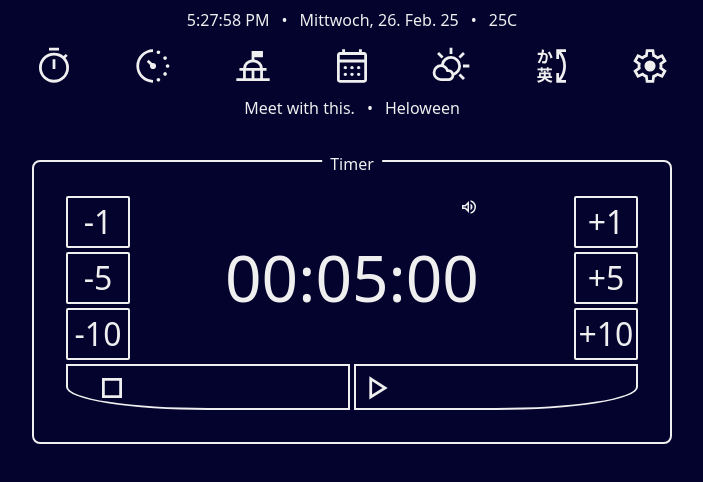
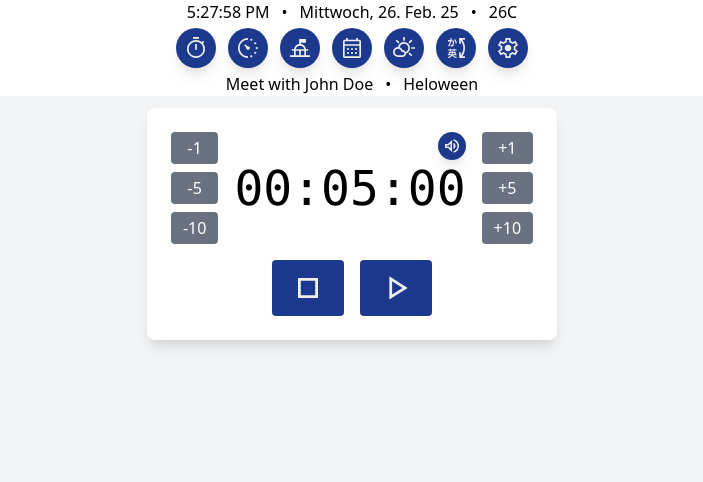
Before and after one commit to abusnitsky/simple-tools, a React (Vite) app in the folder simple-tools/: page /timer in a window 1280 px wide. Shown: the top 482 px of the page, without its empty margins (288-991 px from the left). Built offline with nearby package versions, Linux system fonts and the light colour scheme.

Commit message:
restyle header and timer

```diff
--- a/simple-tools/src/Header/Header.jsx
+++ b/simple-tools/src/Header/Header.jsx
@@ -1,6 +1,9 @@
 import React from 'react';
-import HeaderTop from './HeaderTop';
-import HeaderBottom from './HeaderBottom';
+import HeaderClock from './HeaderClock';
+import HeaderDate from './HeaderDate';
+import HeaderWeather from './HeaderWeather';
+import HeaderCalendarEvent from './HeaderCalendarEvent';
+import HeaderHoliday from './HeaderHoliday';
 import HeaderNavButton from './HeaderNavButton';
 import timerIcon from '../assets/timer_32dp.svg';
 import stopwatchIcon from '../assets/stopwatch_32dp.svg';
@@ -13,18 +16,25 @@ import settingsIcon from '../assets/settings_32dp.svg';
 const Header = () => {
 
     return (
-        <header className='header'>
-            <HeaderTop />
-            <nav className='header-nav'>
-                <HeaderNavButton id='timer' icon={timerIcon}/>
-                <HeaderNavButton id='stopwatch' icon={stopwatchIcon}/>
-                <HeaderNavButton id='todo' icon={todoIcon}/>
-                <HeaderNavButton id='calendar' icon={calendarIcon}/>
-                <HeaderNavButton id='weather' icon={weatherIcon}/>
-                <HeaderNavButton id='translit' icon={translitIcon}/>
-                <HeaderNavButton id='settings' icon={settingsIcon}/>
+        <header className='text-center space-y-1'>
+            <div className='flex justify-center space-x-3'>
+                <HeaderClock /><span>&#8226;</span>
+                <HeaderDate /><span>&#8226;</span>
+                <HeaderWeather />
+            </div>
+            <nav className='flex justify-center space-x-3'>
+                <HeaderNavButton id='timer' icon={timerIcon} />
+                <HeaderNavButton id='stopwatch' icon={stopwatchIcon} />
+                <HeaderNavButton id='todo' icon={todoIcon} />
+                <HeaderNavButton id='calendar' icon={calendarIcon} />
+                <HeaderNavButton id='weather' icon={weatherIcon} />
+                <HeaderNavButton id='translit' icon={translitIcon} />
+                <HeaderNavButton id='settings' icon={settingsIcon} />
             </nav>
-            <HeaderBottom />
+            <div className='flex justify-center space-x-3'>
+                <HeaderCalendarEvent /><span>&#8226;</span>
+                <HeaderHoliday />
+            </div>
         </header>
     );
 };
--- a/simple-tools/src/Header/HeaderBottom.jsx
+++ /dev/null
@@ -1,13 +0,0 @@
-import React from 'react';
-
-const HeaderBottom = () => {
-    return (
-        <div className='header-bottom'>
-            <div className='header-calendar-event'>Meet with this.</div>
-            <div className='bullet'>&#8226;</div>
-            <div className='header-holiday'>Heloween</div>
-        </div>
-    );
-};
-
-export default HeaderBottom;
--- /dev/null
+++ b/simple-tools/src/Header/HeaderCalendarEvent.jsx
@@ -0,0 +1,9 @@
+import React from 'react';
+
+const HeaderCalendarEvent = () => {
+    return (
+        <span>Meet with John Doe</span>
+    );
+};
+
+export default HeaderCalendarEvent;
--- a/simple-tools/src/Header/Clock.jsx
+++ b/simple-tools/src/Header/HeaderClock.jsx
@@ -1,8 +1,6 @@
 import React, { useState, useEffect } from "react";
 
-
-
-function Clock() {
+function HeaderClock() {
 
     const [time, setTime] = useState(new Date());
 
@@ -15,10 +13,8 @@ function Clock() {
     }, []);
 
     return (
-        <div className="header-clock">
             <span>{time.toLocaleTimeString()}</span>
-        </div>
     );
 }
 
-export default Clock;
+export default HeaderClock;
--- a/simple-tools/src/Header/ShowDate.jsx
+++ b/simple-tools/src/Header/HeaderDate.jsx
@@ -1,6 +1,6 @@
-import React, {useState, useEffect} from "react";
+import React, { useState, useEffect } from "react";
 
-function ShowDate() {
+function HeaderDate() {
     const [date, setDate] = useState(new Date());
 
     useEffect(() => {
@@ -12,15 +12,15 @@ function ShowDate() {
     }, []);
 
     return (
-        <div className="header-date">
+        <span>
             {date.toLocaleDateString('de-DE', {
                 weekday: 'long',
                 day: 'numeric',
                 month: 'short',
                 year: '2-digit'
             })}
-        </div>
+        </span>
     );
 }
 
-export default ShowDate;
+export default HeaderDate;
--- /dev/null
+++ b/simple-tools/src/Header/HeaderHoliday.jsx
@@ -0,0 +1,9 @@
+import React from 'react';
+
+const HeaderHoliday = () => {
+    return (
+        <span>Heloween</span>
+    );
+};
+
+export default HeaderHoliday;
--- a/simple-tools/src/Header/HeaderNavButton.jsx
+++ b/simple-tools/src/Header/HeaderNavButton.jsx
@@ -11,8 +11,12 @@ const HeaderNavButton = ({ id, icon }) => {
     };
 
     return (
-        <button className='header-nav-button' id={id} onClick={() => handleClick(id)}>
-            <img src={icon} alt={id}></img>
+        <button
+            className='cursor-pointer p-2 bg-blue-900 hover:bg-blue-800 rounded-full shadow-lg transition duration-300 ease-in-out transform hover:scale-105'
+            id={id}
+            onClick={() => handleClick(id)}
+        >
+            <img src={icon} alt={id} className='w-6 h-6' />
         </button>
     );
 };
--- a/simple-tools/src/Header/HeaderTop.jsx
+++ /dev/null
@@ -1,17 +0,0 @@
-import React from 'react';
-import Clock from './Clock';
-import ShowDate from './ShowDate';
-
-const HeaderTop = () => {
-    return (
-        <div className='header-top'>
-            <Clock />
-            <div className='bullet'>&#8226;</div>
-            <ShowDate />
-            <div className='bullet'>&#8226;</div>
-            <div className='header-weather'>25C</div>
-        </div>
-    );
-};
-
-export default HeaderTop;
--- /dev/null
+++ b/simple-tools/src/Header/HeaderWeather.jsx
@@ -0,0 +1,9 @@
+import React from 'react';
+
+const HeaderWeather = () => {
+    return (
+        <span>26C</span>
+    );
+};
+
+export default HeaderWeather;
--- a/simple-tools/src/Timer/Timer.jsx
+++ b/simple-tools/src/Timer/Timer.jsx
@@ -1,5 +1,4 @@
 import React, { useState, useEffect, useRef } from 'react';
-import styles from './Timer.module.css';
 import startTimerIcon from '../assets/start_32dp.svg';
 import resetTimerIcon from '../assets/stop_32dp.svg';
 import pauseTimerIcon from '../assets/pause_32dp.svg';
@@ -19,6 +18,31 @@ const Timer = () => {
         audioRef.current.currentTime = 0;
         audioRef.current.play();
     };
+
+    const handleStartButtonClick = () => {
+        setTimerOn(prevTimerOn => {
+            const newTimerOn = !prevTimerOn;
+            return newTimerOn;
+        });
+    }
+
+    const handleResetButtonClick = () => {
+        setTime(300);
+        setTimerOn(false);
+        clearInterval(intervalRef.current);
+    }
+
+    const handleSoundButtonClick = () => {
+        setSoundOn(prevSoundOn => {
+            const newSoundOn = !prevSoundOn;
+            return newSoundOn;
+        });
+    }
+
+    const handleSetButtonClick = (e) => {
+        const value = parseInt(e.target.innerText);
+        setTime(prevTime => Math.max(prevTime + (value * 60), 0));
+    }
 
     useEffect(() => {
         if (timerOn) {
@@ -43,74 +67,43 @@ const Timer = () => {
     }, [timerOn]);
 
     useEffect(() => {
-        const handleClick = (e) => {
-            if (e.target.classList.contains(styles.setButton)) {
-                const value = parseInt(e.target.innerText);
-                setTime(prevTime => Math.max(prevTime + (value * 60), 0));
-            }
-
-            if (e.target.classList.contains(styles.resetButton)) {
-                setTime(300);
-                setTimerOn(false);
-                clearInterval(intervalRef.current);
-            }
-
-            if (e.target.classList.contains(styles.startButton)) {
-                setTimerOn(prevTimerOn => {
-                    const newTimerOn = !prevTimerOn;
-                    return newTimerOn;
-                });
-            }
-
-            if (e.target.classList.contains(styles.soundButton)) {
-                setSoundOn(prevSoundOn => {
-                    const newSoundOn = !prevSoundOn;
-                    return newSoundOn;
-                });
-
-            }
-        };
-
-        document.addEventListener("click", handleClick);
-
-        return () => {
-            document.removeEventListener("click", handleClick);
-        };
-    }, []);
-
-    useEffect(() => {
         document.title = timerOn ? secondsToTime(time) : 'Timer - Simple Tools';
     }, [time, timerOn]);
 
     return (
-        <div className={styles.timerPage}>
-            <div className={styles.timerContainer}>
-                <div className={styles.timerTitle}>Timer</div>
-                <div className={styles.topRow}>
-                    <div className={styles.setButtonsColumn}>
-                        <button className={styles.setButton}>-1</button>
-                        <button className={styles.setButton}>-5</button>
-                        <button className={styles.setButton}>-10</button>
+        <div className='flex justify-center p-3 min-h-screen bg-gray-100'>
+            <div className='bg-white text-center w-fit h-fit p-6 shadow-lg rounded-lg'>
+                <div className='flex justify-center mb-4'>
+                    <div className='flex flex-col space-y-2'>
+                        {[-1, -5, -10].map(value => (
+                            <button key={value} className='bg-gray-500 text-white px-3 py-1 rounded hover:bg-gray-600' onClick={handleSetButtonClick}>
+                                {value}
+                            </button>
+                        ))}
                     </div>
-                    <div className={styles.display} id='display'>
-                        <span>{secondsToTime(time)}</span>
-                        <button className={styles.soundButton}>
-                            <img className={styles.controlButtonIcon} src={soundOn ? soundOnIcon : soundOffIcon} />
+                    <div id='display' className='flex relative justify-center items-center mx-4'>
+                        <span className='text-5xl font-mono'>{secondsToTime(time)}</span>
+                        <button className='absolute right-0 top-0 cursor-pointer p-1 bg-blue-900 hover:bg-blue-800 rounded-full shadow-lg transition duration-300 ease-in-out transform hover:scale-105'
+                        onClick={handleSoundButtonClick}>
+                            <img src={soundOn ? soundOnIcon : soundOffIcon} alt='Sound Icon' />
                         </button>
                     </div>
-                    <div className={styles.setButtonsColumn}>
-                        <button className={styles.setButton}>+1</button>
-                        <button className={styles.setButton}>+5</button>
-                        <button className={styles.setButton}>+10</button>
+                    <div className='flex flex-col space-y-2'>
+                        {[1, 5, 10].map(value => (
+                            <button key={value} className='bg-gray-500 text-white px-3 py-1 rounded hover:bg-gray-600' onClick={handleSetButtonClick}>
+                                {'+' + value}
+                            </button>
+                        ))}
                     </div>
                 </div>
-                <div className={styles.bottomRow}>
-                    <button className={styles.resetButton} src={resetTimerIcon}>
-                        <img className={styles.controlButtonIcon} src={resetTimerIcon} />
+                <div className='flex justify-center space-x-4'>
+                    <button className='bg-blue-900 text-white px-4 py-2 rounded hover:bg-blue-800'
+                        onClick={handleResetButtonClick}>
+                        <img src={resetTimerIcon} alt='Reset Icon' />
                     </button>
-                    <button className={styles.startButton}>
-                        <img className={styles.controlButtonIcon}
-                            src={timerOn ? pauseTimerIcon : startTimerIcon} />
+                    <button className='bg-blue-900 text-white px-4 py-2 rounded hover:bg-blue-800'
+                        onClick={handleStartButtonClick}>
+                        <img src={timerOn ? pauseTimerIcon : startTimerIcon} alt='Start/Pause Icon' />
                     </button>
                 </div>
             </div>
--- a/simple-tools/src/index.css
+++ b/simple-tools/src/index.css
@@ -1,58 +1,8 @@
 @import "tailwindcss";
 
 
-/* html, body {
-    height: 100%;
-    overflow: hidden;
-    font-family: 'Roboto', sans-serif;
-    background-color: #efefef;
-} */
-
-.header {
-    background-color: #03032e;
-    display: flex;
-    flex-direction: column;
-    color: #efefef;
-    justify-content: center;
-    align-items: center;
-}
-
-.header-top {
-    display: flex;
-    justify-content: center;
-    align-items: center;
-    margin: 8px 0;
-
-}
-
-.header-nav {
-    display: flex;
-    justify-content: space-between;
-    align-items: center;
-    width: 50%;
-}
-
-.header-bottom {
-    display: flex;
-    justify-content: center;
-    align-items: center;
-    margin: 8px 0;
-}
-
-.bullet {
-    margin: 0 12px;
-}
-
-.header-nav-button {
-    background-color: inherit;
-    padding-top: 4px;
-    border: 2px solid transparent;
-
-}
-
-.header-nav-button:hover {
-    border: 2px solid #efefef;
-    border-radius: 25%;
-    cursor:pointer;
-    background-color: #07075a;
-}
+/*
+#07075a;
+#03032e;
+#efefef;
+*/
```
